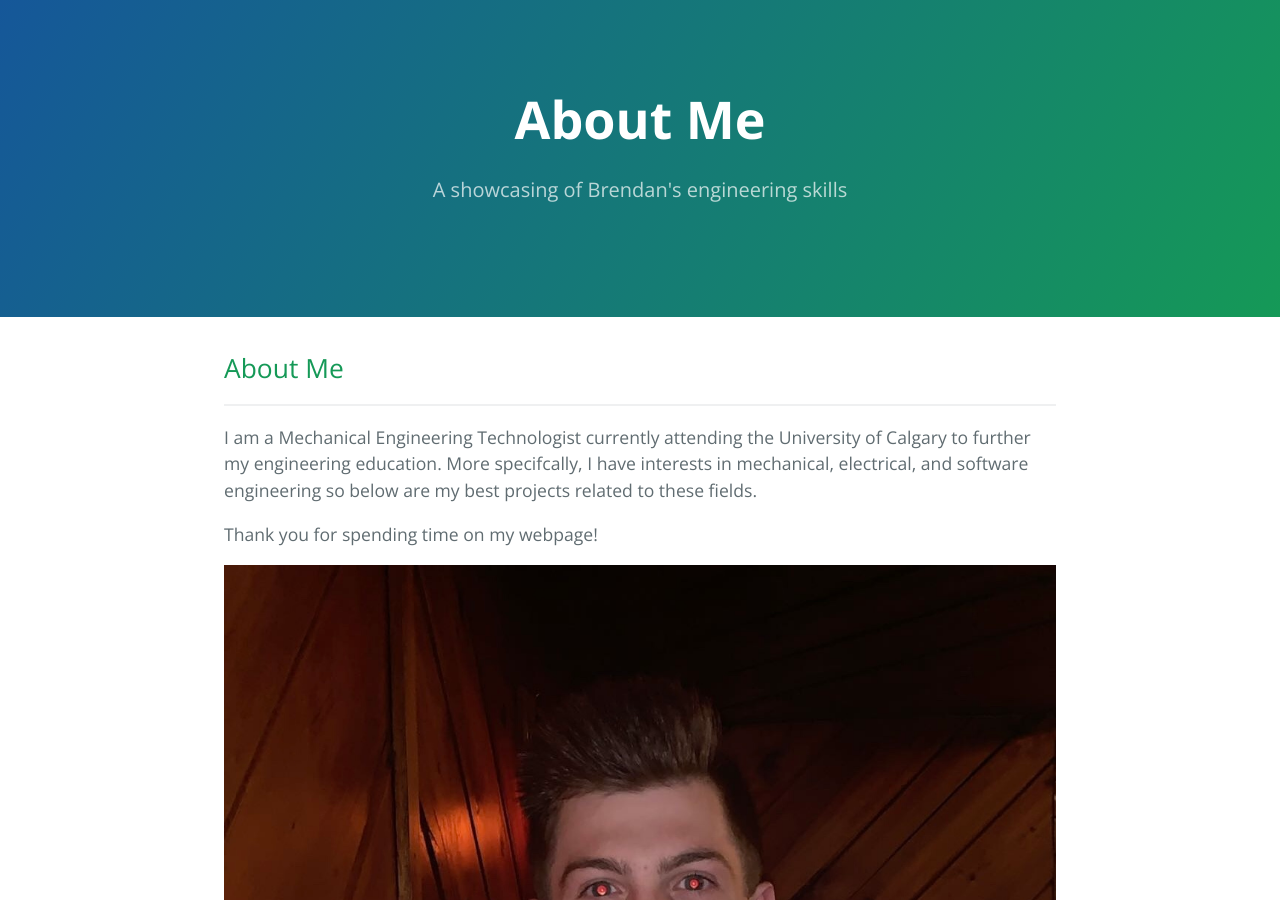
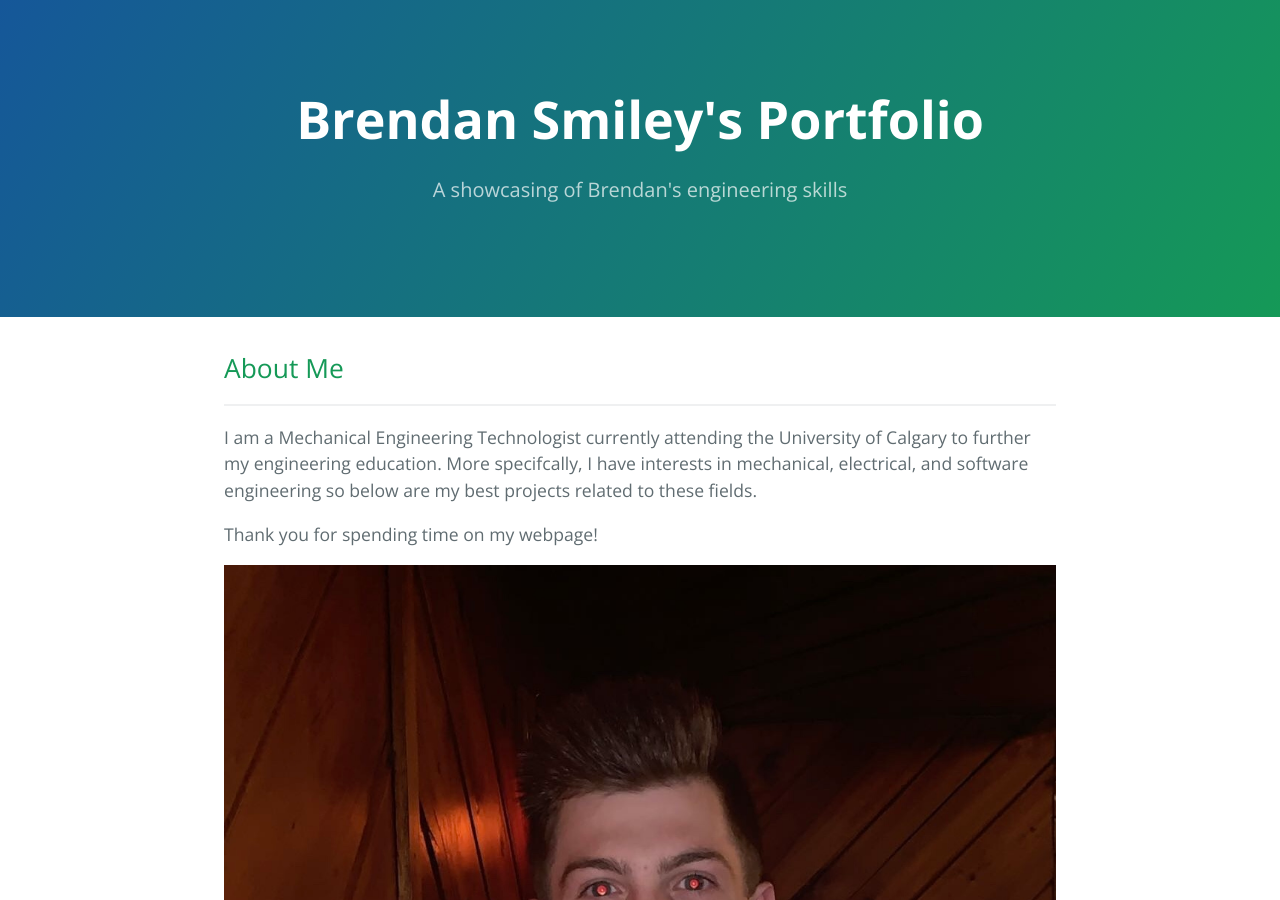
Before and after one commit to b-smiley/b-smiley.github.io, a Jekyll site: the page built from index.md, in a window 1280 px wide and 900 px high. Built offline with Jekyll 4.4.1, drawn with Linux system fonts in a browser that asks for light colours; our own code applies the rules of GitHub Pages for plain Markdown files; part of the change alters nothing that is shown.

```diff
--- a/index.md
+++ b/index.md
@@ -2,7 +2,6 @@
 layout: default
 title: Brendan Smiley's Portfolio
 description: A showcasing of Brendan's engineering skills
-_includes/head-custom-google-analytics.html
 ---
 ## About Me
 * * *
```
